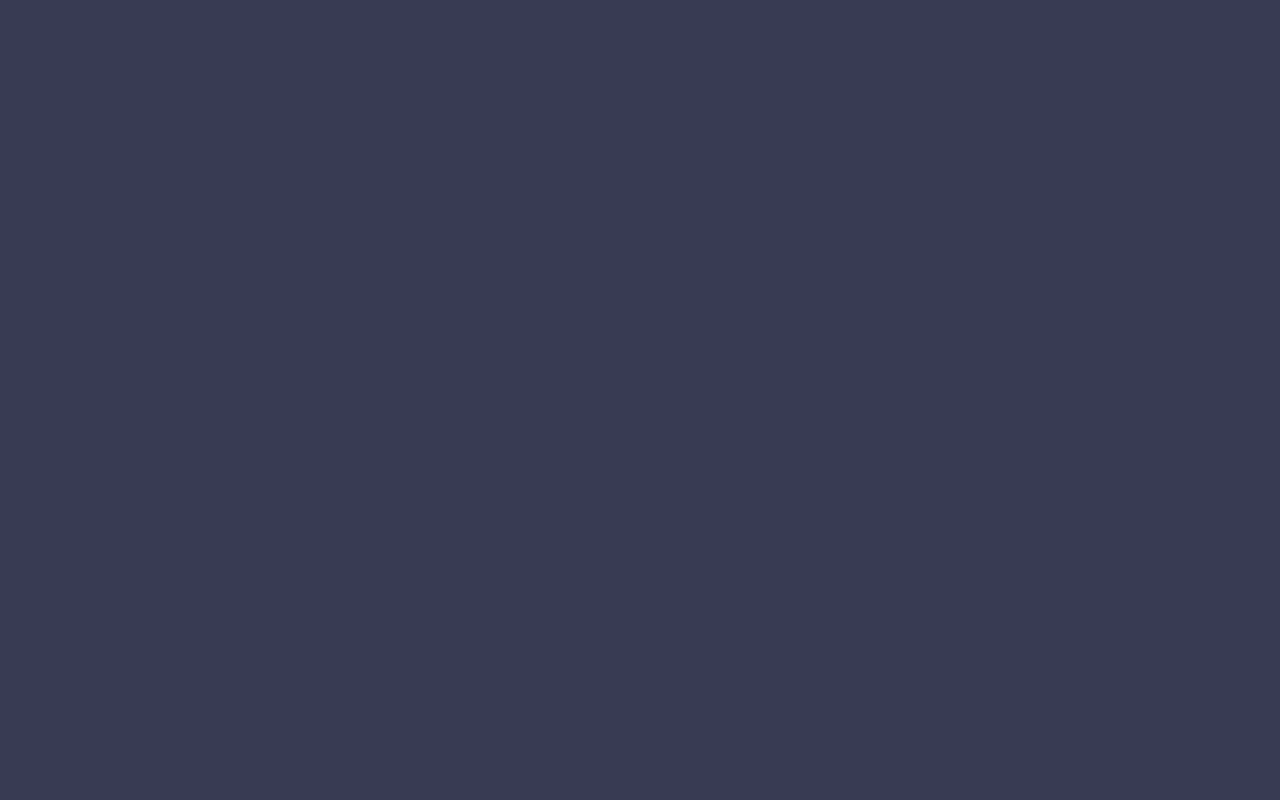
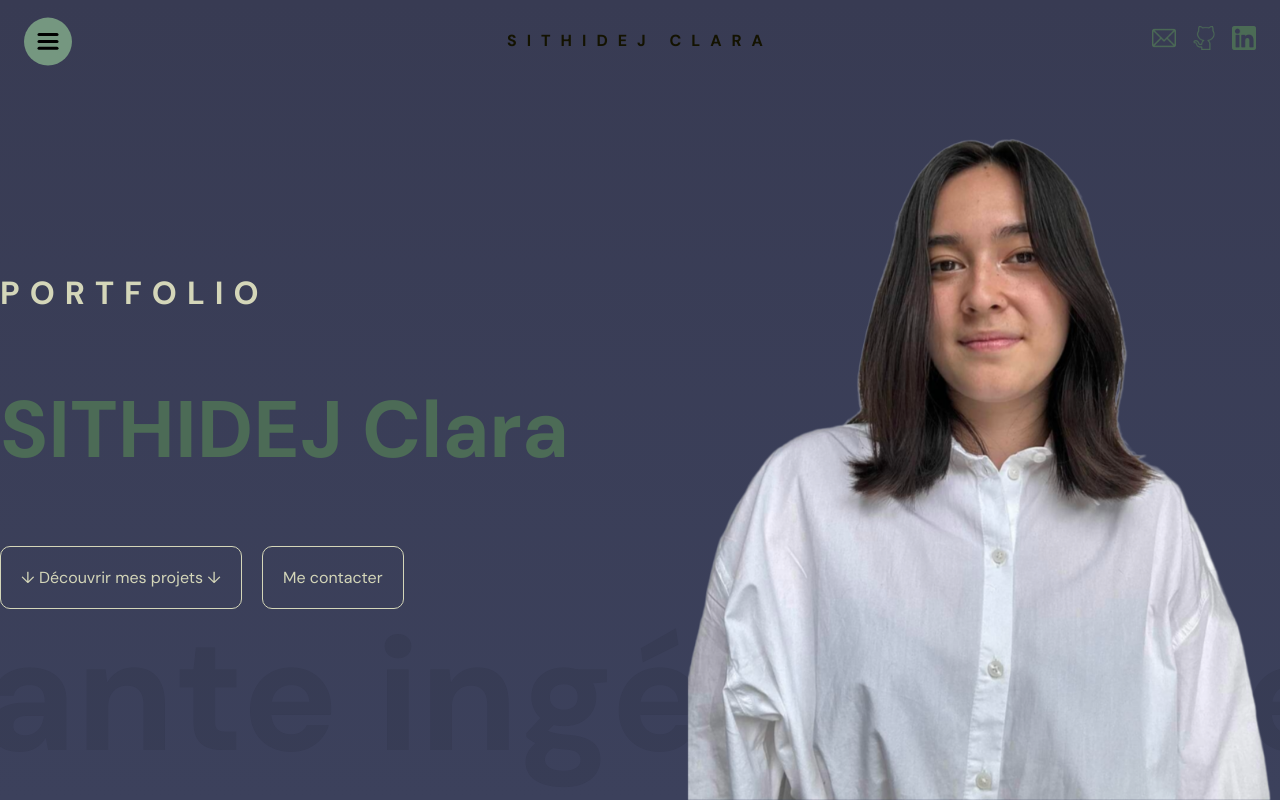
Before and after one commit to Coaraa/portfolio, a React (Vite) app: page / in a window 1280 px wide. Built offline with nearby package versions, Linux system fonts and the light colour scheme.

Commit message:
navbar and side bar update

```diff
--- a/src/App.jsx
+++ b/src/App.jsx
@@ -8,11 +8,11 @@ import Technologies from "./components/Technologies/Technologies";
 
 const App = () => {
   return <div>
-    {/* <section id="Home">
+    <section id="Home">
       <Navbar />
       <Hero />
     </section>
-    <section>
+    {/*<section>
       <About id ="About"/>
     </section>
     <section id="Projects">
--- a/src/app.scss
+++ b/src/app.scss
@@ -4,7 +4,13 @@
     --gray: #66717E;
     --light-beige: #D4D6B9;
     --beige: #D1CAA1;
-    --white: #f5f5f5;
+
+
+    --white: #F5F5F5;
+    --gray: #B7B5B3;
+    --green: #4C6B56;
+    --light-green: #759780;
+    --black: #141301;
 }
 
 $breakpoints: (
@@ -29,11 +35,10 @@ $breakpoints: (
 }
 
 body {
-    background-color: var(--blue);
-    color: var(--white);
+    background-color: var(--white);
+    color: var(--green);
 }
 
 section {
     height: 100vh;
-    scroll-snap-align: center;
 }
--- a/src/components/Navbar/Navbar.jsx
+++ b/src/components/Navbar/Navbar.jsx
@@ -6,15 +6,15 @@ const Navbar = () => {
   return (
     <div className="navbar">
       <Sidebar />
-       <div className="wrapper">
-            <motion.span initial={{ opacity: 0,  scale: 0.5 }} animate={{ opacity: 1, scale: 1 }} transition={{ duration: 1 }}>Sithidej Clara</motion.span>
+      <div className="wrapper-name">
+        <motion.span initial={{ opacity: 0, scale: 0.5 }} animate={{ opacity: 1, scale: 1 }} transition={{ duration: 1 }}>SITHIDEJ CLARA</motion.span>
+      </div>
       <div className="social">
         <a href="mailto:clara.stihidej@gmail.com" target="_blank" rel="noreferrer"> <img src="/email.png" alt="Email" /> </a>
         <a href="https://github.com/Coaraa" target="_blank" rel="noreferrer"> <img src="/github.png" alt="GitHub" /> </a>
         <a href="https://www.linkedin.com/in/clara-sithidej/" target="_blank" rel="noreferrer"> <img src="/linkedin.png" alt="LinkedIn" /> </a>
       </div>
     </div>
-    </div>
   )
 }
 
--- a/src/components/Navbar/navbar.scss
+++ b/src/components/Navbar/navbar.scss
@@ -6,20 +6,25 @@
     position: absolute;
     z-index: 100;
 
-    .wrapper {
-        max-width: 1366px;
-        margin: auto;
+    .wrapper-name {
+        margin: 0 1.5rem;
+        height: 100%;
         display: flex;
+        justify-content: center;
         align-items: center;
-        justify-content: space-between;
-        height: 100%;
     }
 
     span {
         font-weight: bold;
+        letter-spacing: 10px;
+        color: var(--black);
     }
 
     .social {
+        position: absolute;
+        right: 1.5rem;
+        top: 0;
+        height: 100%;
         display: flex;
         align-items: center;
         gap: 1rem;
@@ -27,7 +32,7 @@
         img {
             width: 1.5rem;
             height: 1.5rem;
-            filter : invert(1);
+            filter : invert(40%) sepia(20%) saturate(556%) hue-rotate(87deg) brightness(88%) contrast(86%);
         }
     }
 }
@@ -35,12 +40,7 @@
 @media screen and (max-width: 1530px) {
     .navbar {
         .wrapper {
-            justify-content: flex-end;
             padding: 1rem;
-        }
-
-        span {
-            display: none;
         }
     }
 
--- a/src/components/Sidebar/sidebar.scss
+++ b/src/components/Sidebar/sidebar.scss
@@ -5,8 +5,8 @@
     flex-direction: column;
     justify-content: center;
     align-items: center;
-    background-color: var(--light-beige);
-    color: var(--purple);
+    background-color: var(--light-green);
+    color: var(--white);
 
     .bg {
         position: fixed;
@@ -15,7 +15,7 @@
         left: 0;
         bottom: 0;
         width: 20vw;
-        background-color: var(--light-beige);
+        background-color: var(--light-green);
 
         @include  media(mobile) {
             width: 70dvw !important;
@@ -39,7 +39,7 @@
             a, a:visited {
                 text-decoration: none;
                 font-size: 2.5rem;
-                color: var(--purple);
+                color: var(--white);
 
                 @include  media(mobile) {
                     font-size: 2rem;
```
Lines whose indentation alone changed are shown as unchanged.
